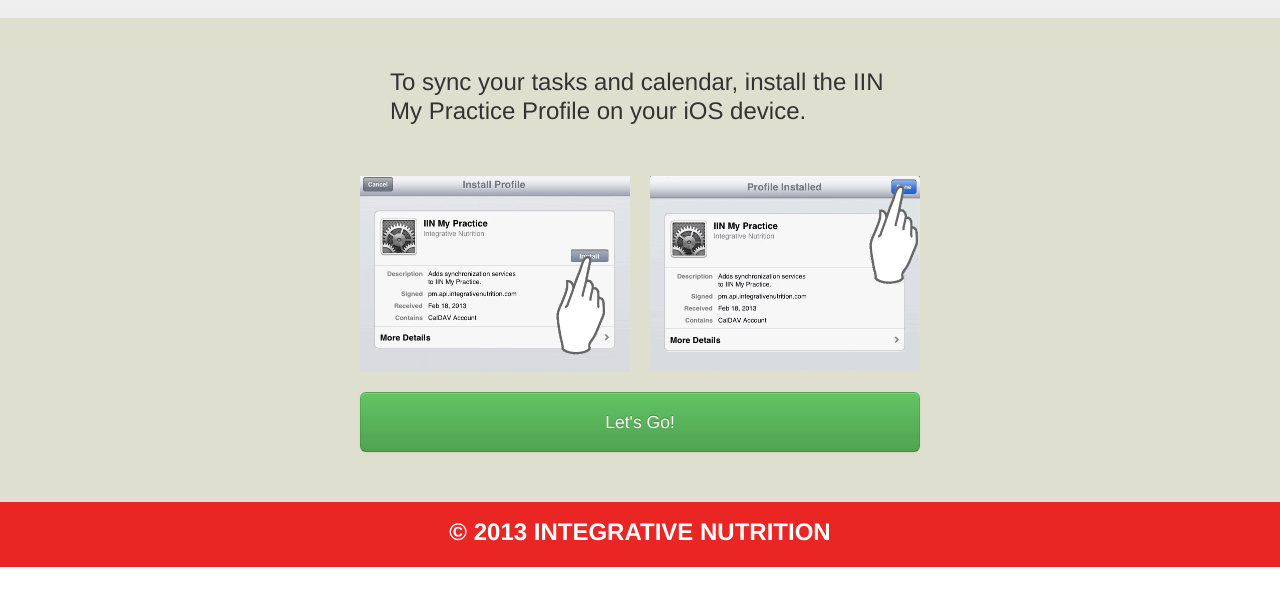
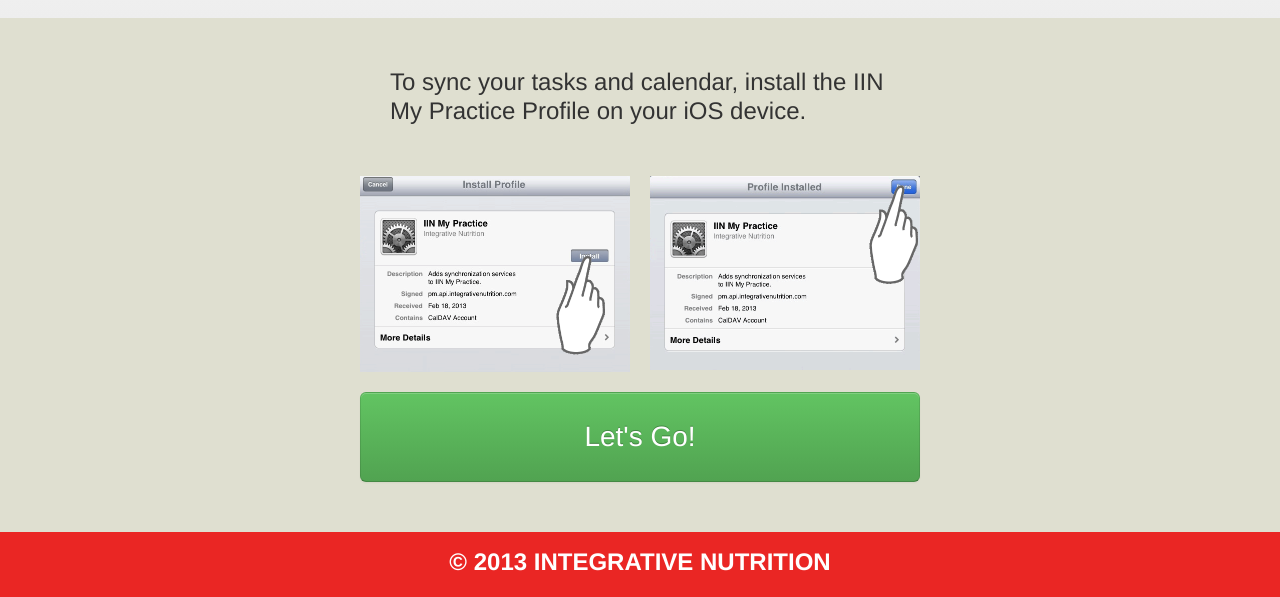
Before and after one commit to jmadden85/pmApp, a plain HTML site: page index.html in a window 1280 px wide. Shown: the part 349-946 px from the top of the page. Before the commit the page ends 916 px from the top, so only its background shows below. Drawn offline with nearby package versions, Linux system fonts and the light colour scheme.

Commit message:
updated css

```diff
--- a/css/main.css
+++ b/css/main.css
@@ -78,7 +78,8 @@ section img {
 section .btn {
     margin:10px auto 0;
     width:539px;
-    height:60px;
+    height:90px;
+    font-size:28px;
 }
 
 footer {
```
